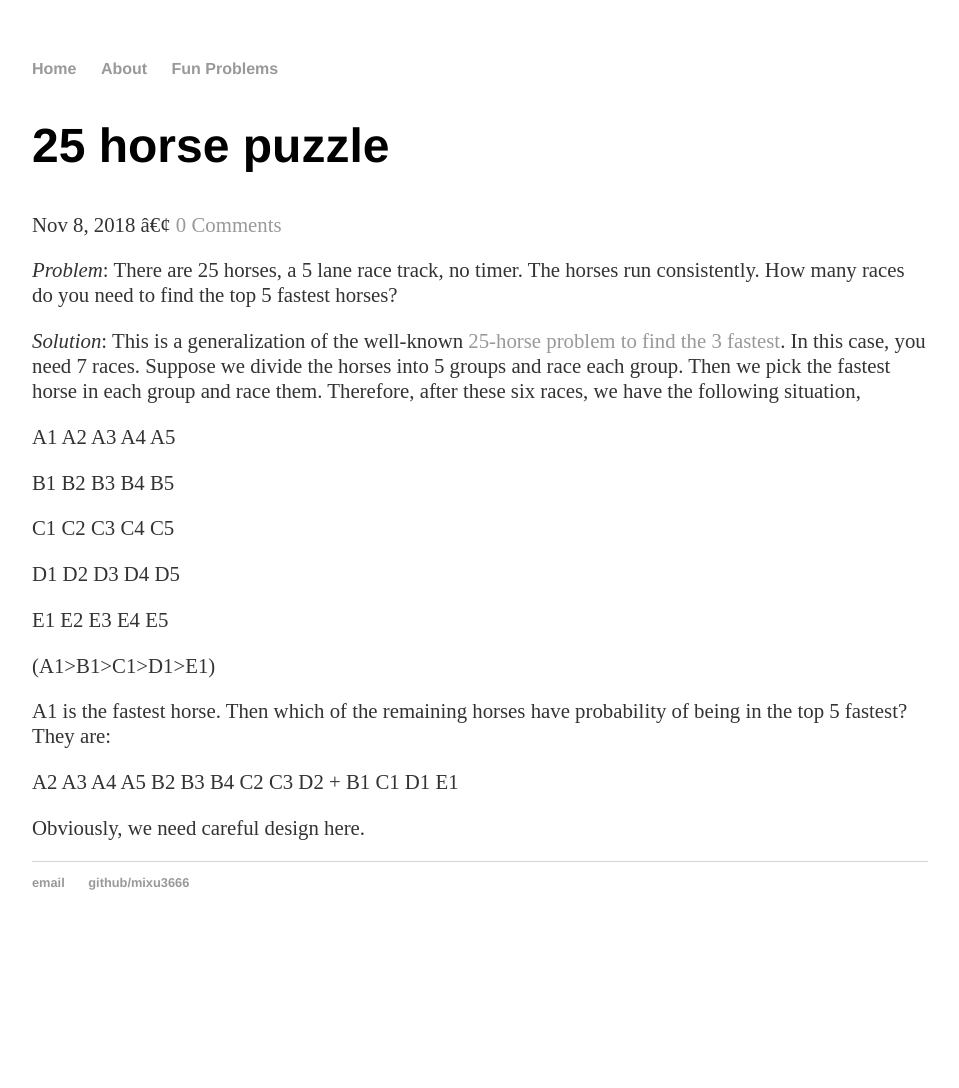
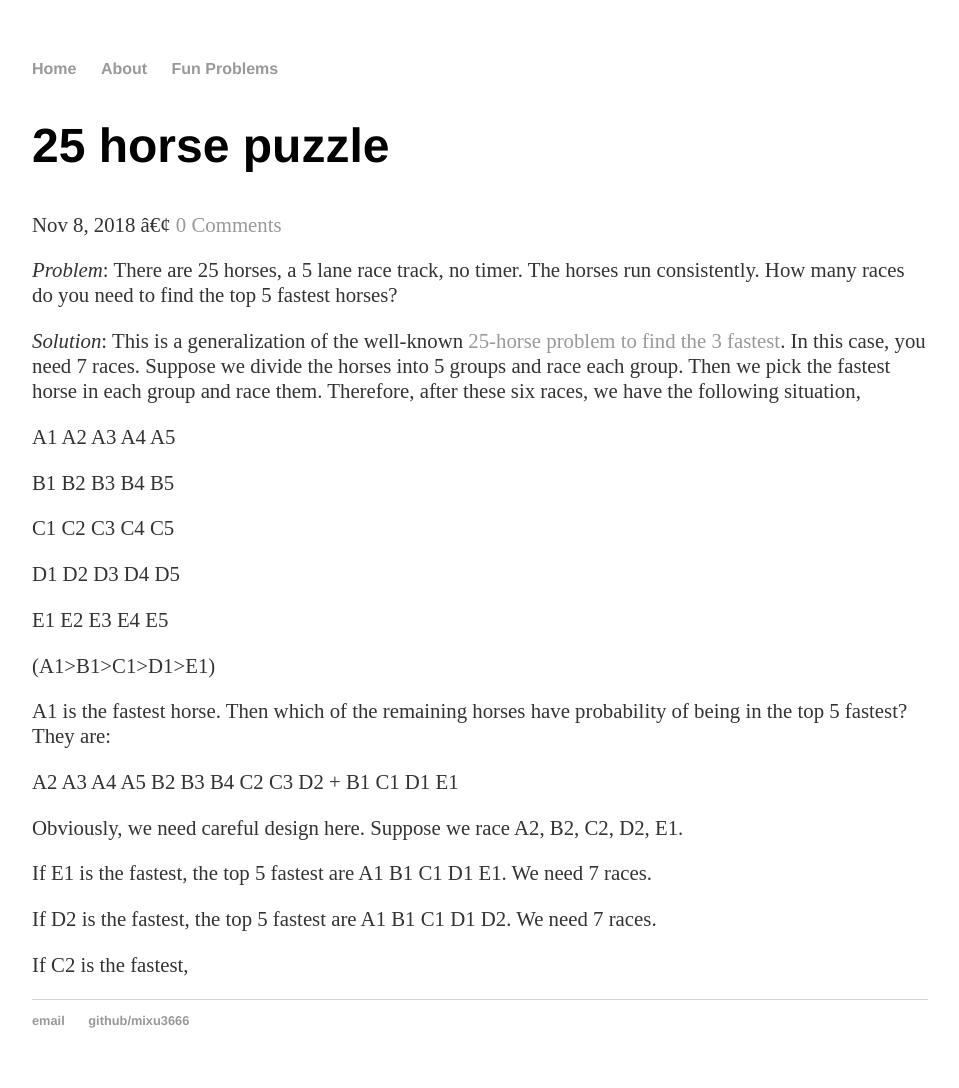
Before and after one commit to mixu3666/mixu3666.github.io, a Jekyll site: the page built from _posts/2018-11-08-25-horse-puzzle.md, in a window 1280 px wide. Shown: the whole page, without its empty margins (160-1119 px from the left). Built offline with Jekyll 4.4.1, drawn with Linux system fonts in a browser that asks for light colours; a script that is not in the unit is left out; comment, search, counter and statistics services are not loaded; before the commit the page ends 950 px from its top, so only the background shows below that.

Commit message:
Update 2018-11-08-25-horse-puzzle.md

```diff
--- a/_posts/2018-11-08-25-horse-puzzle.md
+++ b/_posts/2018-11-08-25-horse-puzzle.md
@@ -26,4 +26,10 @@ A1 is the fastest horse. Then which of the remaining horses have probability of
 
 A2 A3 A4 A5 B2 B3 B4 C2 C3 D2 + B1 C1 D1 E1
 
-Obviously, we need careful design here.
+Obviously, we need careful design here. Suppose we race A2, B2, C2, D2, E1.
+
+If E1 is the fastest, the top 5 fastest are A1 B1 C1 D1 E1. We need 7 races.
+
+If D2 is the fastest, the top 5 fastest are A1 B1 C1 D1 D2. We need 7 races.
+
+If C2 is the fastest,
```
